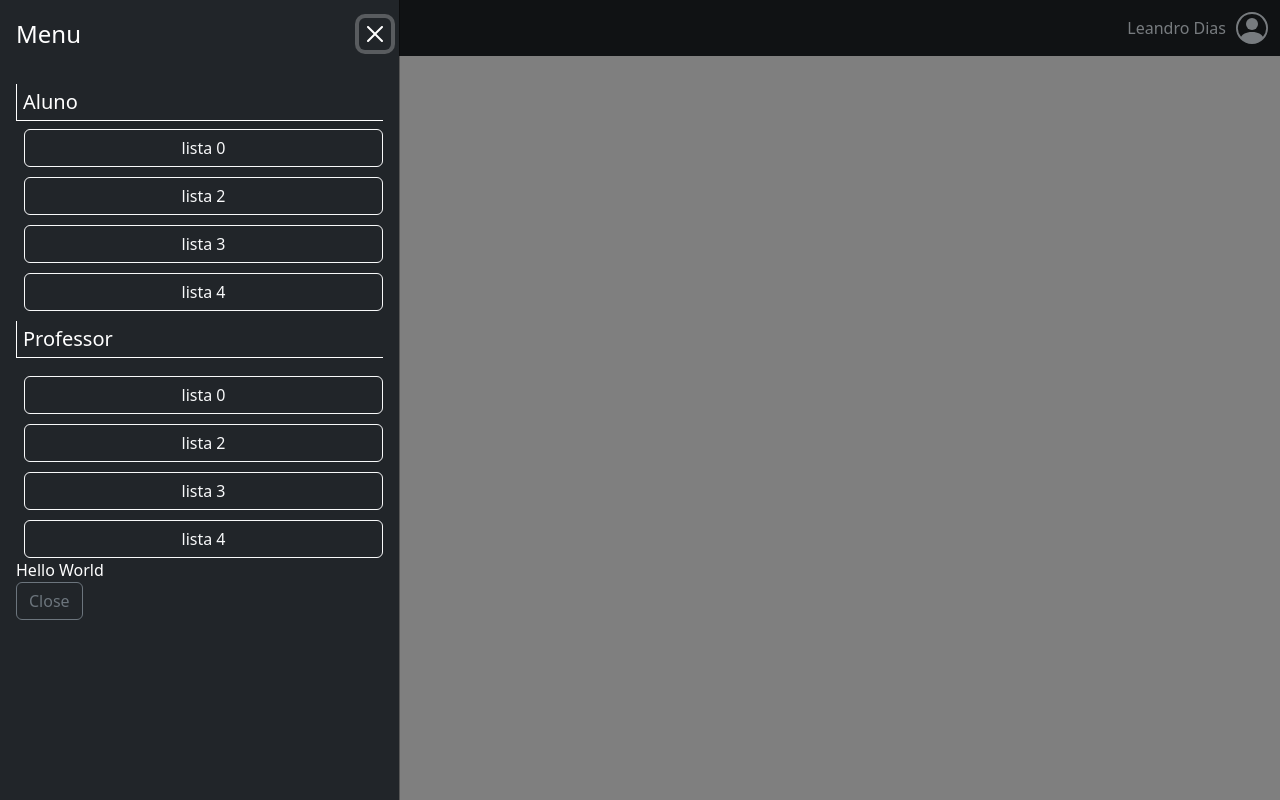
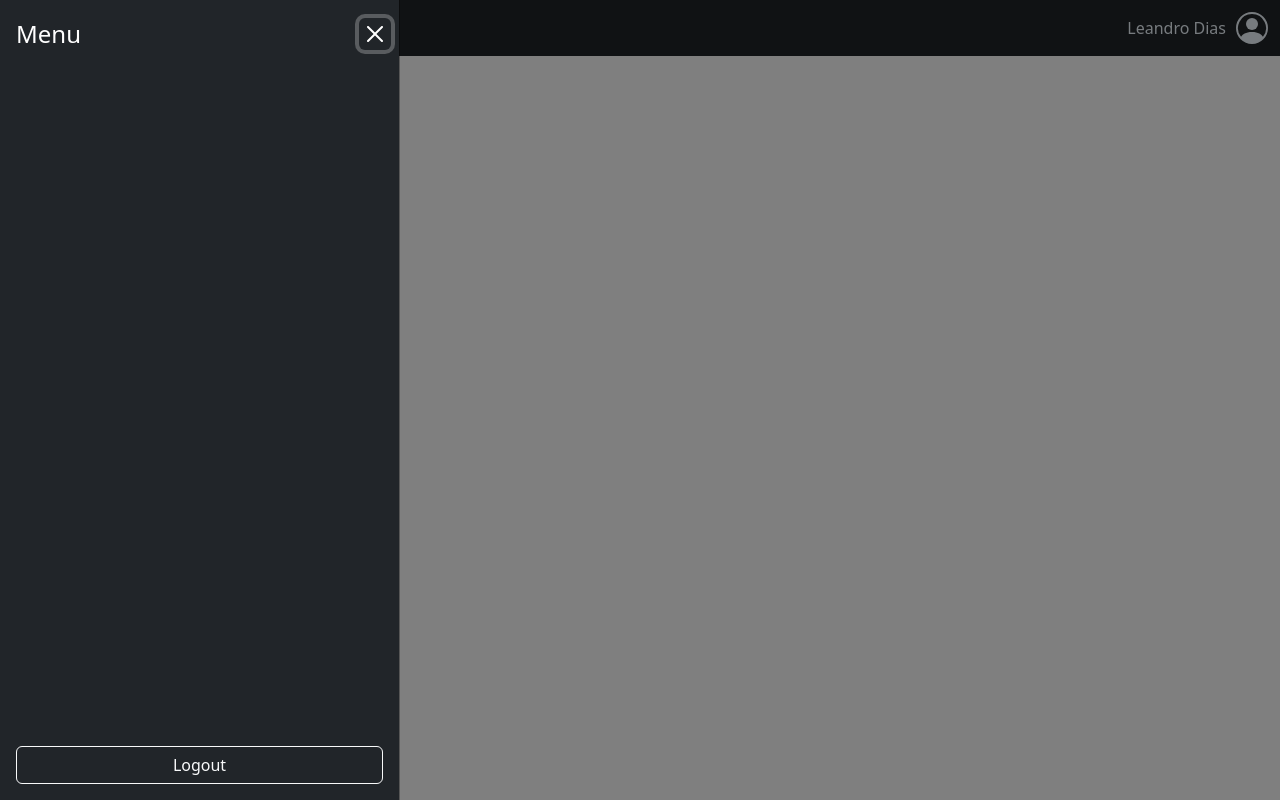
Before and after one commit to leandroCodeDev/front-end-edufullstack-gestao-educacional, an Angular app: page / in a window 1280 px wide. Both pictures are taken after a click on the button "Toggle navigation". Built offline with nearby package versions, Linux system fonts and the light colour scheme.

Commit message:
criado interface de grupo de botoes

```diff
--- a/src/app/shared/componentes/navbar/navbar.component.ts
+++ b/src/app/shared/componentes/navbar/navbar.component.ts
@@ -13,9 +13,10 @@ export class NavbarComponent {
   menuTitulo:string = 'LABPCP'
   private offcanvasService = inject(NgbOffcanvas);
 
+
 	open() {
 		const offcanvasRef = this.offcanvasService.open(SidebarComponent);
-		offcanvasRef.componentInstance.name = 'World';
+
 	}
 
 }
--- a/src/app/shared/componentes/sidebar/sidebar.component.html
+++ b/src/app/shared/componentes/sidebar/sidebar.component.html
@@ -6,17 +6,17 @@
         <button type="button" class="btn-close btn-close-white" data-bs-dismiss="offcanvasDark" aria-label="Close"
             (click)="activeOffcanvas.dismiss('Cross click')"></button>
     </div>
-    <div class="offcanvas-body">
+    <div class="offcanvas-body side-bar-buttons">
         <div class="area-grupo-botao">
-            @for (item of buttons; track $index) {
+            @for (item of grupoAcoes; track $index) {
             <div class="contexto-grupo-botao">
                 @if (item.titulo) {
-                    <h5 > {{ item.titulo }}</h5>
+                <h5> {{ item.titulo }}</h5>
                 }
                 <div class="grupo-botao">
                     @for (acao of item.acoes; track acao) {
-                    <a class="btn btn-outline-light" [href]="acao.rota" [ngClass]="{'hidden':!acao.visivel}">
-                        {{acao.nome}}
+                    <a class="btn btn-outline-light" [href]="acao.url" [ngClass]="{'hidden':!acao.visibilidade}">
+                        {{acao.titulo}}
                     </a>
                     }
 
@@ -25,9 +25,12 @@
             </div>
             }
         </div>
-        <div>Hello {{ name }}</div>
-        <button type="button" class="btn btn-outline-secondary" (click)="activeOffcanvas.close('Close click')">
-            Close
-        </button>
+        <div class="logout-botao">
+            <button type="button"
+            class="btn btn-outline-light"
+            (click)="logout()">
+                Logout
+            </button>
+        </div>
     </div>
 </div>
--- a/src/app/shared/componentes/sidebar/sidebar.component.scss
+++ b/src/app/shared/componentes/sidebar/sidebar.component.scss
@@ -4,11 +4,21 @@
     flex-direction: column;
 }
 
+.side-bar-buttons{
+    display: flex;
+    flex-direction: column;
+    justify-content:space-between;
+    max-height: 100%;
+    gap: 50px;
+}
+
+
 .area-grupo-botao{
     display: flex;
     flex-direction: column;
-    gap: 10px;
+
 }
+
 .contexto-grupo-botao{
     h5{
         border-left: 1px solid;
@@ -21,6 +31,7 @@
         display: flex;
         flex-direction: column;
         gap: 10px;
+
         button{
             width: 100%;
         }
@@ -30,3 +41,10 @@
     }
 
 }
+
+.logout-botao{
+    button{
+        width: 100%;
+    }
+
+}
--- a/src/app/shared/componentes/sidebar/sidebar.component.ts
+++ b/src/app/shared/componentes/sidebar/sidebar.component.ts
@@ -1,6 +1,7 @@
 import { CommonModule } from '@angular/common';
-import { Component, inject, Input} from '@angular/core';
+import { Component, inject, Input } from '@angular/core';
 import { NgbActiveOffcanvas } from '@ng-bootstrap/ng-bootstrap';
+import { SidebarGrupoAcoes } from '../../interfaces/sidebar-grupo-acoes';
 
 @Component({
   selector: 'app-sidebar',
@@ -10,64 +11,11 @@ import { NgbActiveOffcanvas } from '@ng-bootstrap/ng-bootstrap';
   styleUrl: './sidebar.component.scss'
 })
 export class SidebarComponent {
-	activeOffcanvas = inject(NgbActiveOffcanvas);
-	@Input() name?: string;
-  buttons = [
-    {
-      titulo:'Aluno',
-      acoes:[
-        {
-        rota:'#',
-        nome:'lista 0',
-        visivel:true
-      },{
-        rota:'#',
-        nome:'lista 1',
-        visivel:false
-      },{
-        rota:'#',
-        nome:'lista 2',
-        visivel:true
-      },{
-        rota:'#',
-        nome:'lista 3',
-        visivel:true
-      },{
-        rota:'#',
-        nome:'lista 4',
-        visivel:true
-      }
-    ]
-    },
-    {
-      titulo:'Professor'
-    },
-    {
+  activeOffcanvas = inject(NgbActiveOffcanvas);
+  @Input() name?: string;
+  grupoAcoes: Array<SidebarGrupoAcoes> = []
 
-      acoes:[
-        {
-        rota:'#',
-        nome:'lista 0',
-        visivel:true
-      },{
-        rota:'#',
-        nome:'lista 1',
-        visivel:false
-      },{
-        rota:'#',
-        nome:'lista 2',
-        visivel:true
-      },{
-        rota:'#',
-        nome:'lista 3',
-        visivel:true
-      },{
-        rota:'#',
-        nome:'lista 4',
-        visivel:true
-      }
-    ]
-    }
-  ]
-
+  logout(){
+    this.activeOffcanvas.dismiss('Cross click')
+  }
 }
--- /dev/null
+++ b/src/app/shared/interfaces/sidebar-acoes.ts
@@ -0,0 +1,5 @@
+export interface SidebarAcoes {
+    titulo:string,
+    url:string,
+    visibilidade:boolean
+}
--- /dev/null
+++ b/src/app/shared/interfaces/sidebar-grupo-acoes.ts
@@ -0,0 +1,6 @@
+import { SidebarAcoes } from "./sidebar-acoes";
+
+export interface SidebarGrupoAcoes {
+    titulo:string,
+    acoes:Array<SidebarAcoes>
+}
```
